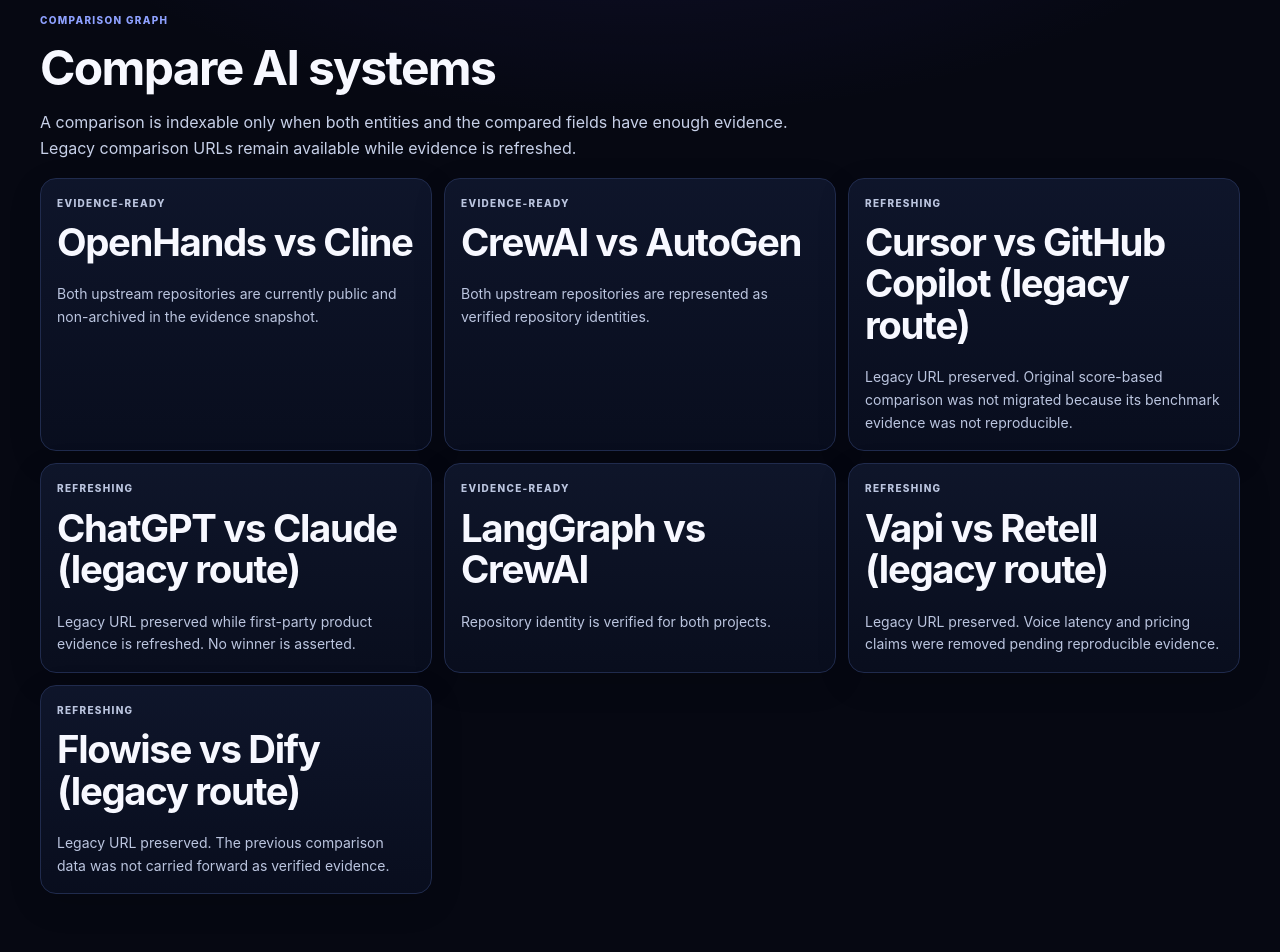
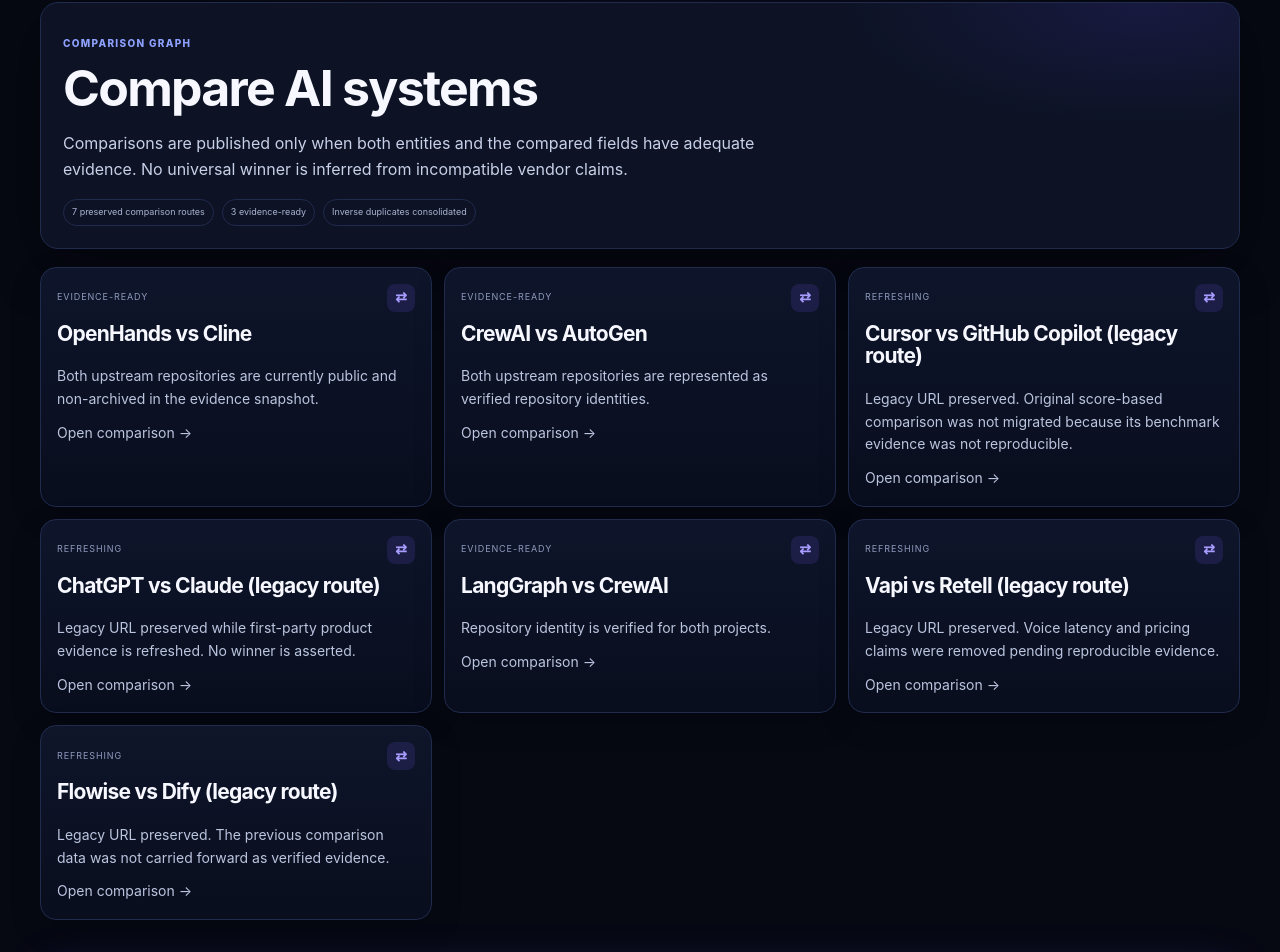
Before and after one commit to CodesbyFebin/bestaiagent.in, a Next.js app: page /compare in a window 1280 px wide. Shown: the part 99-1051 px from the top of the page. Built offline with nearby package versions, Linux system fonts and the light colour scheme.

Commit message:
ui: apply discovery design to comparison hub

```diff
--- a/app/compare/page.tsx
+++ b/app/compare/page.tsx
@@ -1 +1,18 @@
-import type { Metadata } from "next";import Link from "next/link";import { comparisons } from "@/lib/comparisons";export const metadata:Metadata={title:"Compare AI Agents & Frameworks",description:"Evidence-aware comparisons with legacy routes preserved and unsupported winner claims removed.",alternates:{canonical:"/compare"}};export default function Page(){return <div className="shell detail"><p className="eyebrow">Comparison graph</p><h1 style={{fontSize:"48px"}}>Compare AI systems</h1><p className="lead">A comparison is indexable only when both entities and the compared fields have enough evidence. Legacy comparison URLs remain available while evidence is refreshed.</p><div className="grid">{comparisons.map((item)=><article className="card" key={item.slug}><p className="eyebrow">{item.status}</p><h2><Link href={`/compare/${item.slug}`}>{item.title}</Link></h2><p>{item.notes[0]}</p></article>)}</div></div>}
+import type { Metadata } from "next";
+import Link from "next/link";
+import { comparisons } from "@/lib/comparisons";
+
+export const metadata: Metadata = {
+  title: "Compare AI Agents & Frameworks",
+  description: "Evidence-aware comparisons with legacy routes preserved and unsupported winner claims removed.",
+  alternates: { canonical: "/compare" }
+};
+
+export default function Page(){
+  const ready=comparisons.filter((item)=>item.status==="evidence-ready").length;
+  return <div className="shell detail">
+    <section className="directoryHero"><p className="eyebrow">Comparison graph</p><h1>Compare AI systems</h1><p className="lead">Comparisons are published only when both entities and the compared fields have adequate evidence. No universal winner is inferred from incompatible vendor claims.</p><div className="directoryMeta"><span>{comparisons.length} preserved comparison routes</span><span>{ready} evidence-ready</span><span>Inverse duplicates consolidated</span></div></section>
+    <div className="grid">{comparisons.map((item)=><article className="card" key={item.slug}><div className="authorityType"><span>{item.status}</span><b>⇄</b></div><h2 style={{fontSize:"21px"}}><Link href={`/compare/${item.slug}`}>{item.title}</Link></h2><p>{item.notes[0]}</p><p><Link href={`/compare/${item.slug}`}>Open comparison →</Link></p></article>)}</div>
+    <section className="section"><div className="discoveryBand"><div className="discoveryBandGrid"><div><p className="eyebrow">Comparison policy</p><h2>No synthetic winner table.</h2><p>Every factual row needs evidence on both sides. Missing facts remain unknown, and reverse-order duplicate URLs are redirected to one canonical comparison.</p></div><Link className="button buttonPrimary" href="/methodology">Read methodology</Link></div></div></section>
+  </div>;
+}
```
